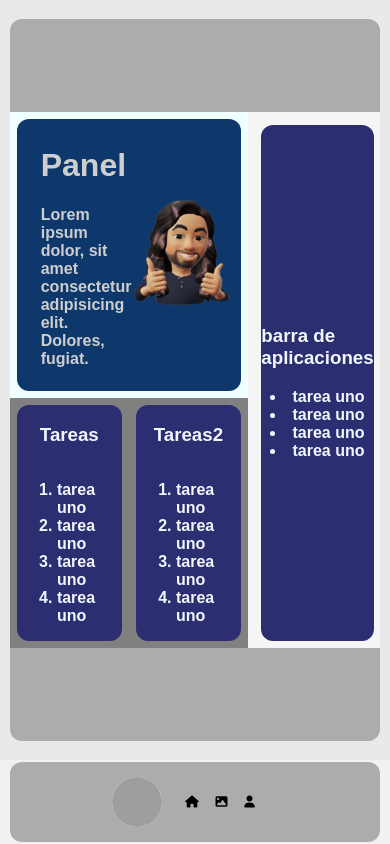
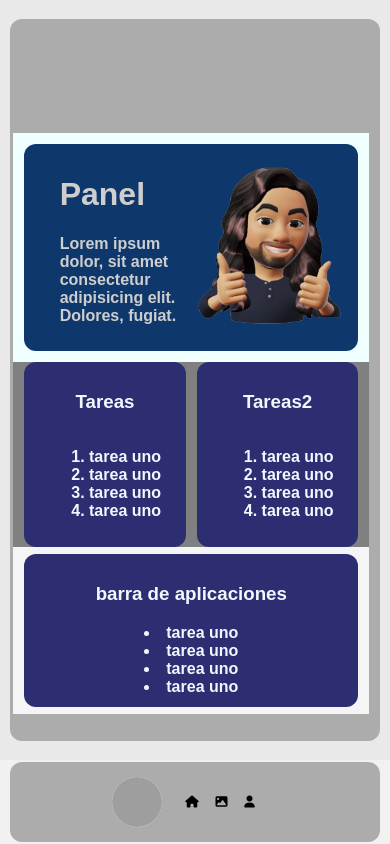
Before and after one commit to NicolasLLans/NicolasLLans.github.io, an Angular app in the folder porfolio/: page /panel in a window 390 px wide. Built offline with nearby package versions, Linux system fonts and the light colour scheme; grey boxes are pictures that could not be loaded.

Commit message:
diseño de estructura responsive, solución de problemas de margenes

```diff
--- a/porfolio/src/app/app.component.css
+++ b/porfolio/src/app/app.component.css
@@ -54,12 +54,12 @@ app-barranav {
 
 .cuerpo {
       height: 95%;
-      width: 95%;
+      width: 100%;
       background-color: #acacac;
       display: grid;
       place-items: center;
       border-radius: 12px;
-      align-content: center;
+
       justify-content: center;
       overflow: overlay;
 }
@@ -103,7 +103,6 @@ app-barranav {
             display: grid;
             place-items: center;
             border-radius: 12px;
-            align-content: center;
             justify-content: center;
             overflow: overlay;
       }
--- a/porfolio/src/app/componentes/panel/panel.component.css
+++ b/porfolio/src/app/componentes/panel/panel.component.css
@@ -5,9 +5,12 @@
 }
 
 .side-bar {
-      width: 40%;
+      width: 45%;
       background-color: #f5f5f5;
-      padding: 10px;
+      display: flex;
+      justify-content: center;
+      align-items: center;
+
 }
 
 .main-content {
@@ -24,8 +27,12 @@
 
 .panelgeneral {
       display: flex;
+      align-items: center;
+      justify-content: center;
+      padding: 1%;
       flex-direction: row;
-      width: 100%;
+      width: 96%;
+      height: 95vh;
 }
 
 .header {
@@ -48,18 +55,22 @@
       align-items: center;
 }
 
-img{
+img {
       width: 120%;
 }
 
-.col1{
+.col1 {
       width: 50%;
 }
-.col2{
+
+.col2 {
       width: 50%;
 }
-.tareas1,.tareas2{
+
+.tareas1,
+.tareas2 {
       width: 50%;
+      height: 100%;
       background-color: hsl(239, 43%, 31%);
       margin: 3%;
       border-radius: 12px;
@@ -70,7 +81,16 @@ img{
       align-items: center;
       flex-direction: column;
 }
-.barra-app{
+
+.tareas2 {
+      margin-left: 1.5%;
+}
+
+.tareas1 {
+      margin-right: 1.5%;
+}
+
+.barra-app {
       width: 100%;
       height: 100%;
       background-color: hsl(239, 43%, 31%);
@@ -83,3 +103,17 @@ img{
       align-items: center;
       flex-direction: column;
 }
+
+@media (max-width:800px) {
+      .panelgeneral {
+            flex-direction: column;
+            width: 96%;
+      }
+
+      .side-bar {
+            width: 100%;
+            background-color: #f5f5f5;
+            display: flex;
+            padding: 2% 0;
+      }
+}
--- a/porfolio/src/app/componentes/proyectos/proyectos.component.css
+++ b/porfolio/src/app/componentes/proyectos/proyectos.component.css
@@ -1,12 +1,12 @@
 .cont-general{
       display: flex;
-    margin: 1%
+      margin-right: 3%;
 }
 .contenedor {
       background-color: aqua;
       border-radius: 12px;
       width: 100%;
-      height: 86vh;
+      height: auto;
       display: flex;
       flex-direction: row;
       flex-wrap: wrap;
@@ -20,6 +20,7 @@ li{
       margin: 1%;
       padding: 3%;
       border-radius: 12px;
+      list-style: none;
 }
 .card{
       background-color: rgb(94, 94, 146);
@@ -29,12 +30,23 @@ li{
       flex-direction: column;
       justify-content: center;
       text-align: center;
+      height: 100%;
 }
-@media (max-width:400px) {
+@media (max-width:500px) {
       .cont-general{
             display: flex;
             flex-direction: column;
-            margin: 1%
+            margin-right: 2%;
+      }
+      .card{
+            background-color: rgb(94, 94, 146);
+            color: antiquewhite;
+            border-radius: 12px;
+            display: flex;
+            flex-direction: column;
+            justify-content: center;
+            text-align: center;
+            width: 95%;
       }
 
 }
```
